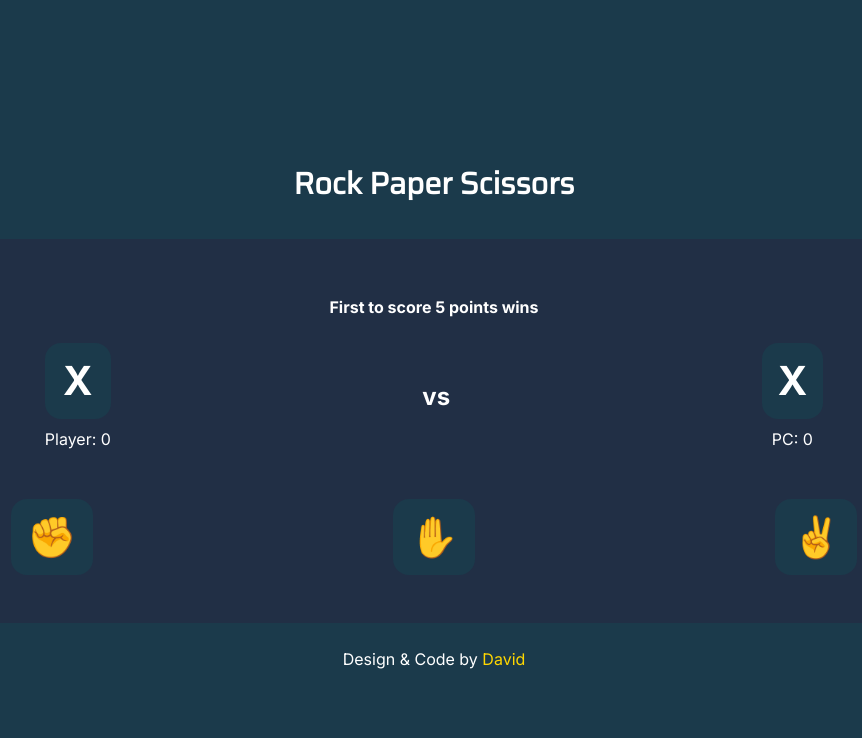
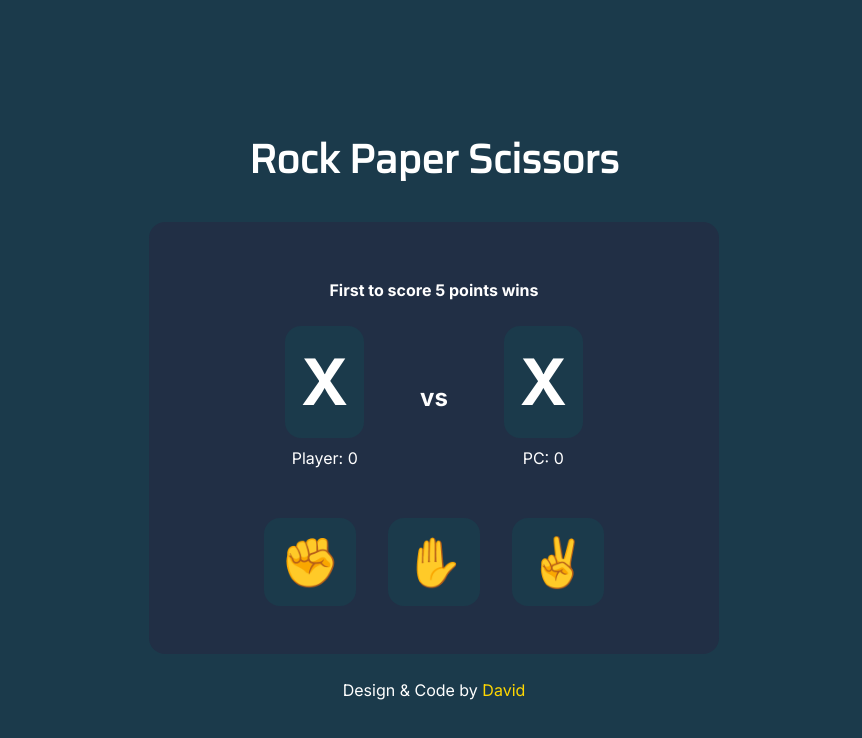
Before and after one commit to David35D/opf-rock-paper-scissors, a plain HTML site: page index.html in a window 1280 px wide. Shown: the whole page, without its empty margins (206-1068 px from the left). Drawn offline with Linux system fonts and the light colour scheme.

Commit message:
desktop ui

```diff
--- a/style.css
+++ b/style.css
@@ -5,7 +5,8 @@
     --clr-neutral-400: hsla(266, 33%, 20%, 0.9);
     --clr-neutral-100: hsl(0, 0%, 100%);
 
-    --ff: 'Inter', sans-serif;
+    --ff-regular: 'Inter', sans-serif;
+    --ff-accent: 'Saira', serif;
 
     --fw-regular: 400;
     --fw-bold: 700;
@@ -52,7 +53,7 @@
   body {
     background-color: var(--clr-primary-400);
     color: var(--clr-neutral-100);
-    font-family: var(--ff);
+    font-family: var(--ff-regular);
     font-weight: var(--fw-regular);
     font-size: 1rem;
     margin: 1rem;
@@ -84,7 +85,7 @@
     text-align: center;
     margin-bottom: 2rem;
     font-size: 1.9rem;
-    font-family: 'Saira';
+    font-family: var(--ff-accent);
   }
 
   .round-winner {
@@ -145,13 +146,49 @@
     border-radius: 1rem;
     padding: 0.5rem 1rem;
     font-size: 2.5rem;
+    transition: all 0.1s;
+  }
+
+  .button:hover {
+    background-color: var(--clr-primary-300);
+  }
+
+  .button:active {
+    transform: scale(1.05);
   }
 
   .attribution {
     text-align: center;
+    transition: all 0.2s ease;
   }
 
   .attribution a {
     text-decoration: none;
     color: gold;
   }
+
+  @media (min-width: 600px) {
+    main {
+      max-width: 570px;
+    }
+
+    .card__title {
+      font-size: 2.5rem;
+    }
+
+    .scoreboard {
+      width: 70%;
+    }
+
+    .selection {
+      font-size: 4rem;
+    }
+
+    .buttons {
+      width: 70%;
+    }
+
+    .button {
+      font-size: 3rem;
+    }
+  }
```
